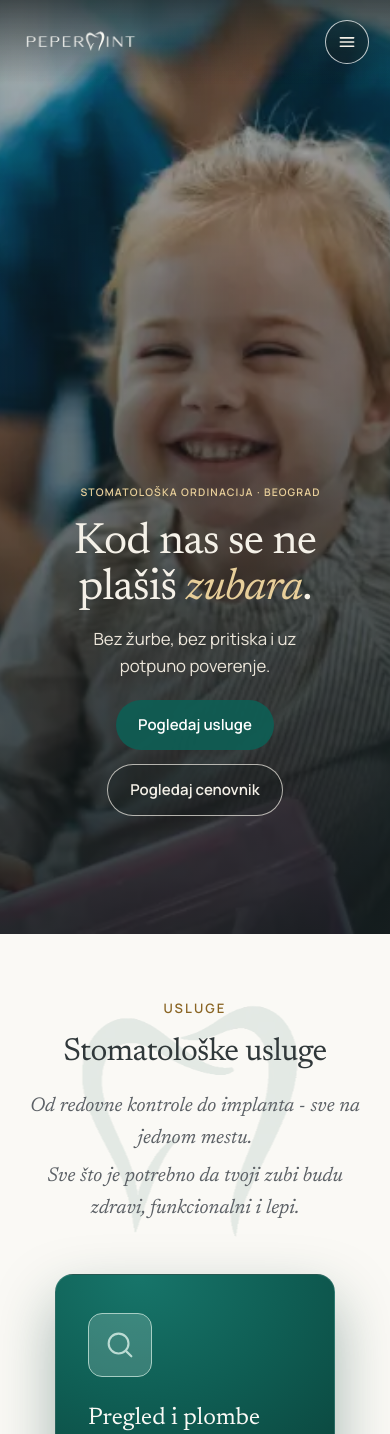
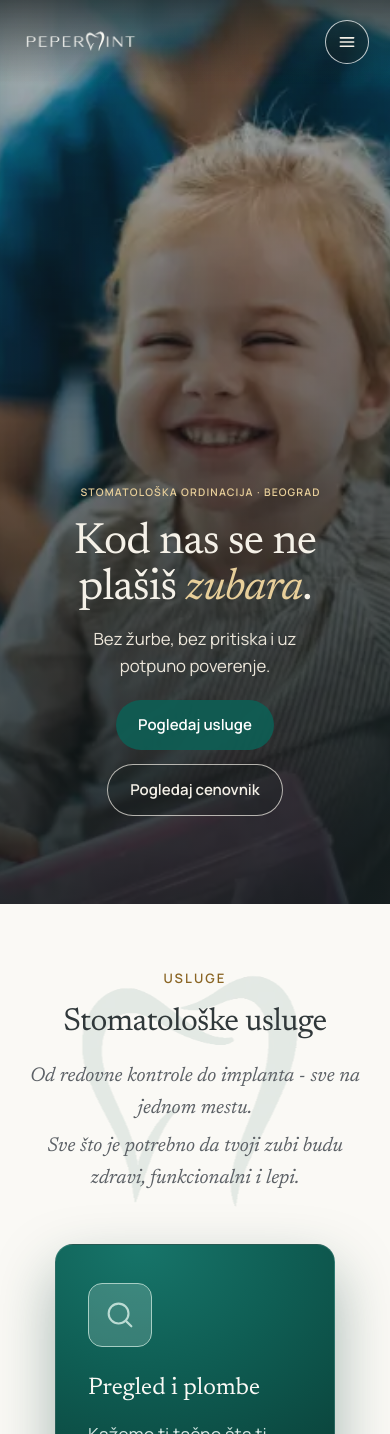
Before and after one commit to SelvirZile/pepermint-stomatologija, a React (Vite) app: page / in a window 390 px wide. Shown: the top 1434 px of the page. Built offline with nearby package versions, Linux system fonts and the light colour scheme.

Commit message:
Add files via upload

```diff
--- a/src/styles.css
+++ b/src/styles.css
@@ -106,13 +106,13 @@ a:hover { color: var(--green); }
   .nav-bar-static { max-width: 100% !important; margin: 0 auto !important; padding: 14px 20px !important; }
   .menu-wrap { padding: 0 16px !important; }
 
-  .hero-section { align-items: flex-end !important; height: calc(100dvh + 90px) !important; min-height: calc(100dvh + 90px) !important; }
-  @supports not (height: 100dvh) { .hero-section { height: calc(100vh + 90px) !important; min-height: calc(100vh + 90px) !important; } }
+  .hero-section { align-items: flex-end !important; height: calc(100dvh + 60px) !important; min-height: calc(100dvh + 60px) !important; }
+  @supports not (height: 100dvh) { .hero-section { height: calc(100vh + 60px) !important; min-height: calc(100vh + 60px) !important; } }
   .hero-img { object-position: 55% center !important; height: 100% !important; }
   .hero-scrim {
     background: linear-gradient(to top, rgba(16,26,28,0.86) 0%, rgba(16,26,28,0.62) 45%, rgba(16,26,28,0.3) 100%) !important;
   }
-  .hero-inner { padding: 30px 24px 118px !important; text-align: center !important; }
+  .hero-inner { padding: 30px 24px 88px !important; text-align: center !important; }
   .hero-inner > div { max-width: 100% !important; }
   .hero-inner .eyebrow { font-size: 10.5px !important; letter-spacing: 0.11em !important; white-space: nowrap !important; }
   .hero-inner h1 { font-size: 44px !important; margin-bottom: 14px !important; }
```
